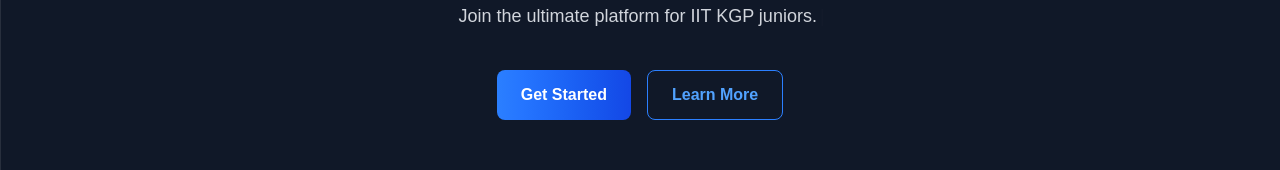
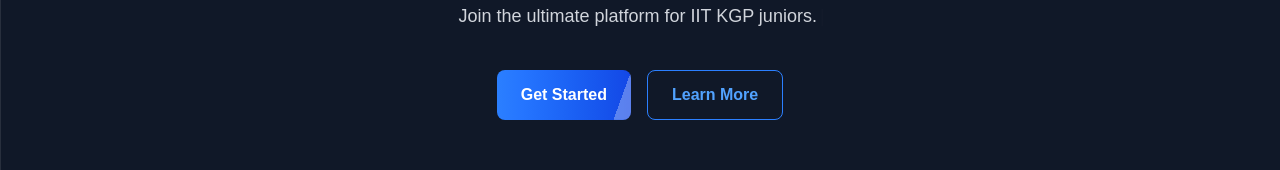
Before and after one commit to rajdipsaha-IIT-KGP/CHE2024, a React app in the folder frontend/: page / in a window 1280 px wide. Shown: the part 233-403 px from the top of the page. Built offline with nearby package versions, Linux system fonts and the light colour scheme; the HTML template or start-up script is replaced by a standard one.

Commit message:
adding get started btn

```diff
--- a/frontend/src/App.jsx
+++ b/frontend/src/App.jsx
@@ -12,6 +12,7 @@
 import Community from "./Components/Community";
 import Elective from "./Components/Elective";
 import toast, { Toaster } from "react-hot-toast";
+
 ;
 
 export default function App() {
@@ -247,10 +248,8 @@
 >
   Get Started
 
-  <span className="hover-absolute top-0 left-0 w-16 h-full bg-white opacity-30
-                   transform -skew-x-20
-                   animate-[shine_2s_linear_infinite]">
-  </span>
+  <span className="absolute top-0 left-0 w-16 h-full bg-white opacity-30 -skew-x-20 animate-[shine_2s_linear_infinite] pointer-events-none"></span>
+
 </button>
 
                   <button
```
